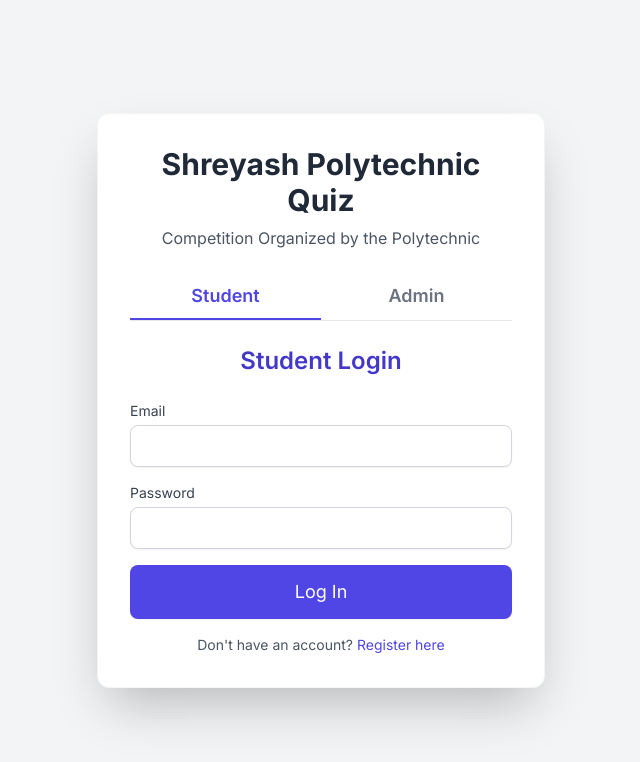
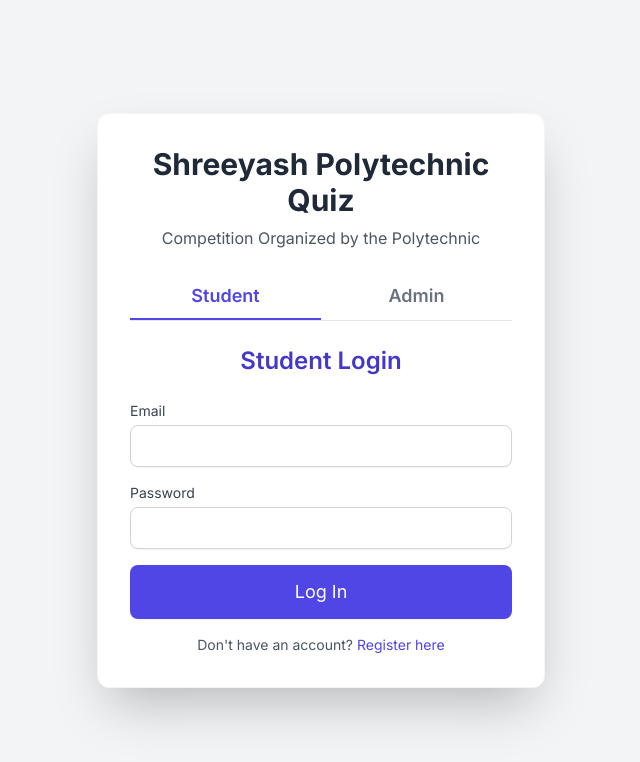
Before and after one commit to Prem-webs/shreyash-quiz-app, a website: page index.html in a window 1280 px wide. Shown: the whole page, without its empty margins (319-959 px from the left). Drawn offline with nearby package versions, Linux system fonts and the light colour scheme.

Commit message:
Correct spelling of 'Shreyash' to 'Shreeyash'

```diff
--- a/index.html
+++ b/index.html
@@ -16,7 +16,7 @@
 </head>
 <body class="flex items-center justify-center min-h-screen p-4">
     <div class="w-full max-w-md bg-white p-8 rounded-xl shadow-2xl border border-gray-100">
-        <h1 class="text-3xl font-bold text-center text-gray-800 mb-2">Shreyash Polytechnic Quiz</h1>
+        <h1 class="text-3xl font-bold text-center text-gray-800 mb-2">Shreeyash Polytechnic Quiz</h1>
         <p class="text-center text-gray-600 mb-6">Competition Organized by the Polytechnic</p>
 
         <!-- Tab Navigation -->
```
